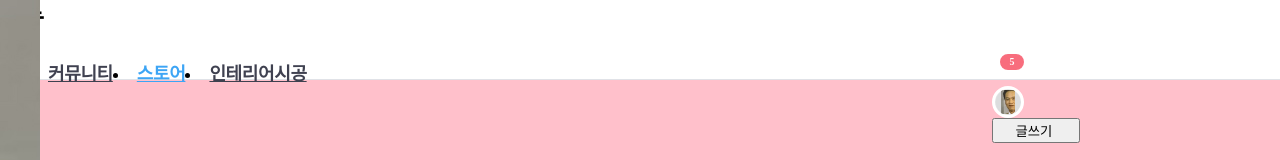
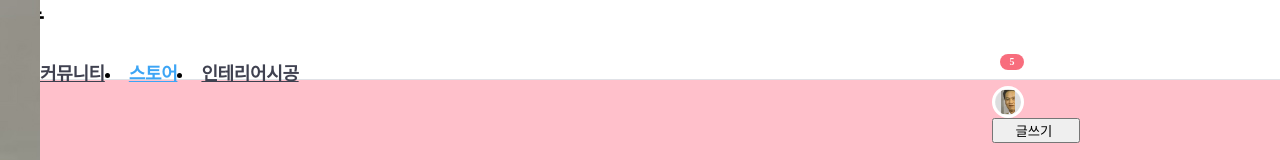
Before and after one commit to speeduijin/tomorrow-house-react, a React (Create React App) app: page / in a window 1280 px wide. Shown: the top 160 px of the page. Built offline with nearby package versions, Linux system fonts and the light colour scheme.

Commit message:
Fix a style bug

```diff
--- a/src/components/GnbNav.scss
+++ b/src/components/GnbNav.scss
@@ -7,6 +7,7 @@
   &-list {
     @include mixin.flexbox(start);
     position: relative;
+    right: $padding;
   }
 
   &-item {
```
